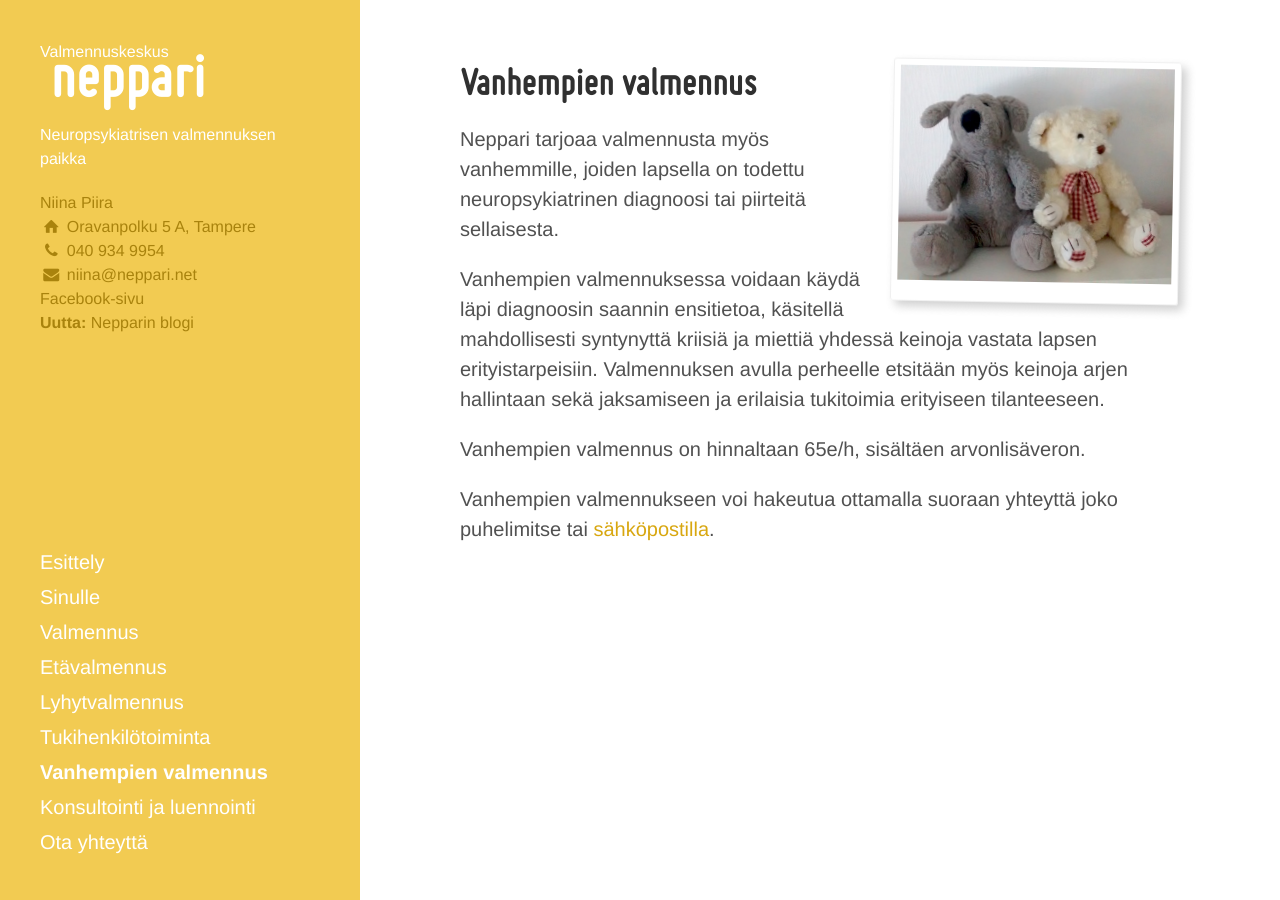
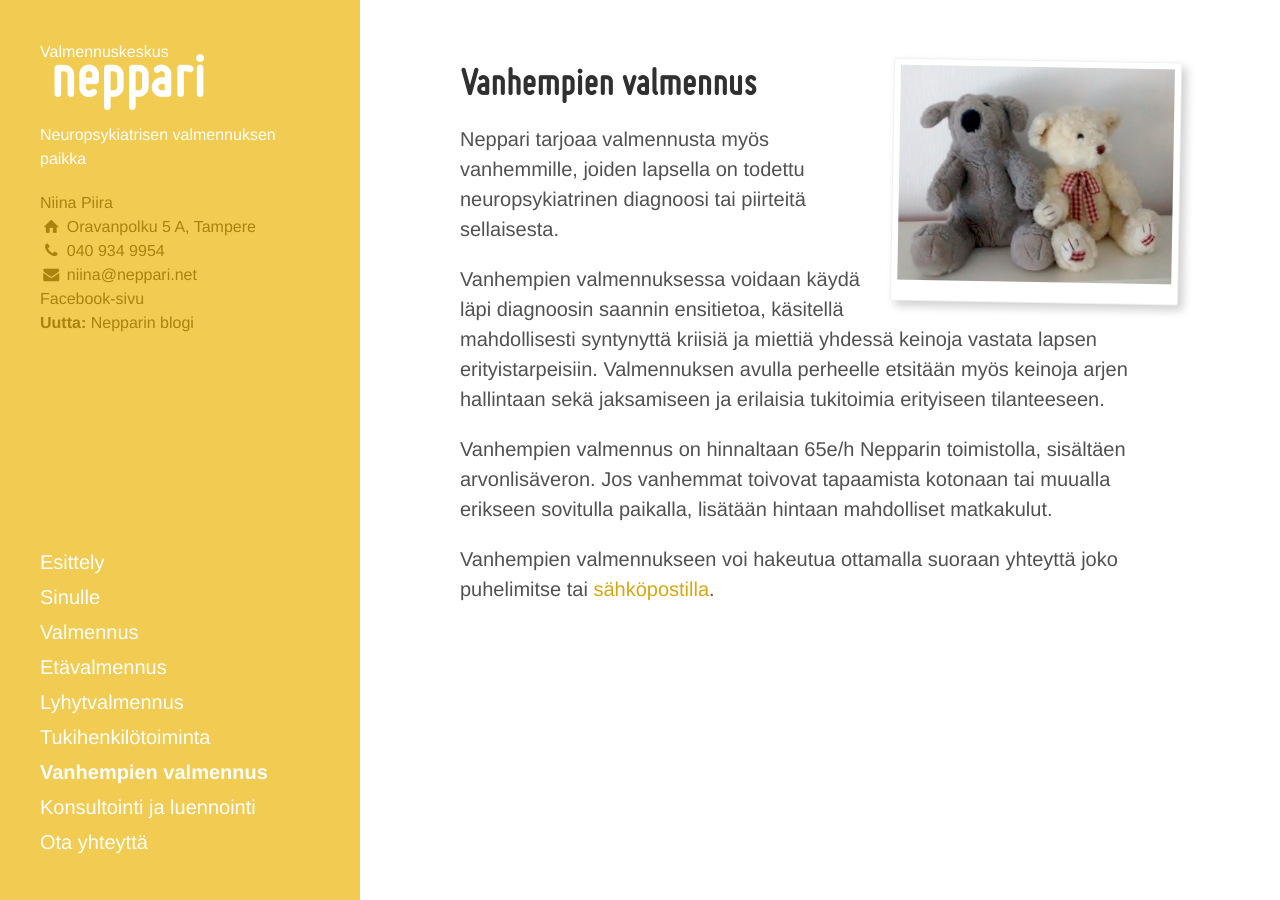
Before and after one commit to niinapiira/neppari.net, a Jekyll site: the page built from vanhempien-valmennus.md, in a window 1280 px wide. Built offline with Jekyll 4.4.1, drawn with Linux system fonts in a browser that asks for light colours; Markdown is read by kramdown in place of the engine named in the settings.

Commit message:
lisäsin matkakulut

```diff
--- a/vanhempien-valmennus.md
+++ b/vanhempien-valmennus.md
@@ -13,10 +13,11 @@ polaroid: ""
 
 
 
+
 Neppari tarjoaa valmennusta myös vanhemmille, joiden lapsella on todettu neuropsykiatrinen diagnoosi tai piirteitä sellaisesta.
 
 Vanhempien valmennuksessa voidaan käydä läpi diagnoosin saannin ensitietoa, käsitellä mahdollisesti syntynyttä kriisiä ja miettiä yhdessä keinoja vastata lapsen erityistarpeisiin. Valmennuksen avulla perheelle etsitään myös keinoja arjen hallintaan sekä jaksamiseen ja erilaisia tukitoimia erityiseen tilanteeseen.
 
-Vanhempien valmennus on hinnaltaan 65e/h, sisältäen arvonlisäveron.
+Vanhempien valmennus on hinnaltaan 65e/h Nepparin toimistolla, sisältäen arvonlisäveron. Jos vanhemmat toivovat tapaamista kotonaan tai muualla erikseen sovitulla paikalla, lisätään hintaan mahdolliset matkakulut.
 
 Vanhempien valmennukseen voi hakeutua ottamalla suoraan yhteyttä joko puhelimitse tai [sähköpostilla](/ota-yhteytta).
```
